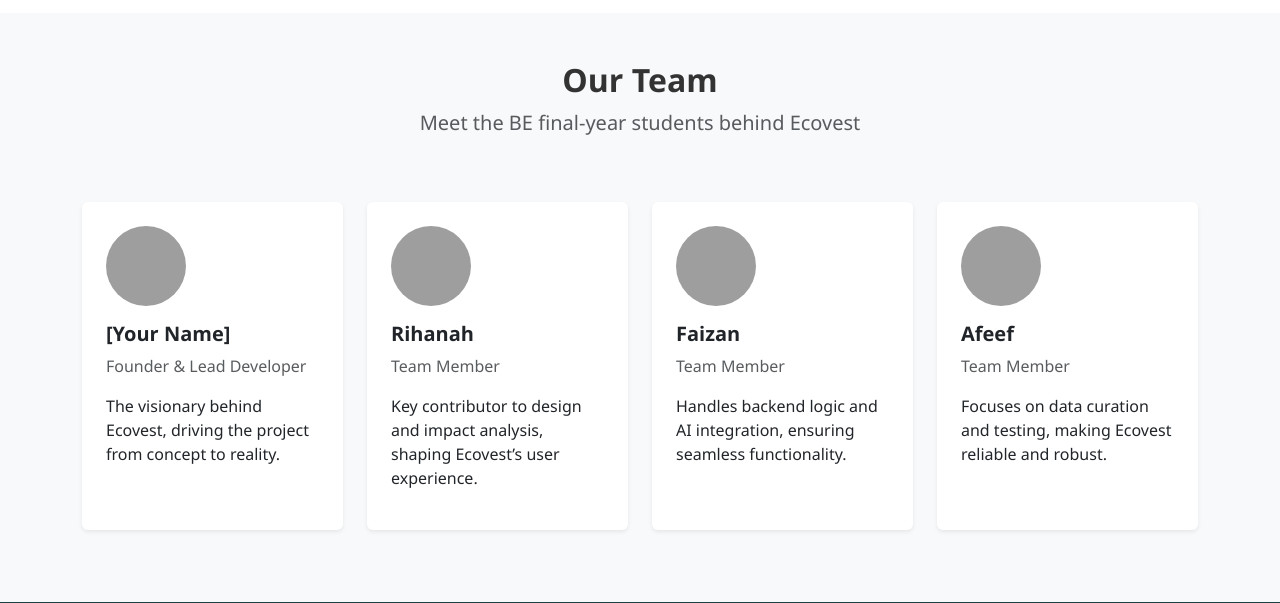
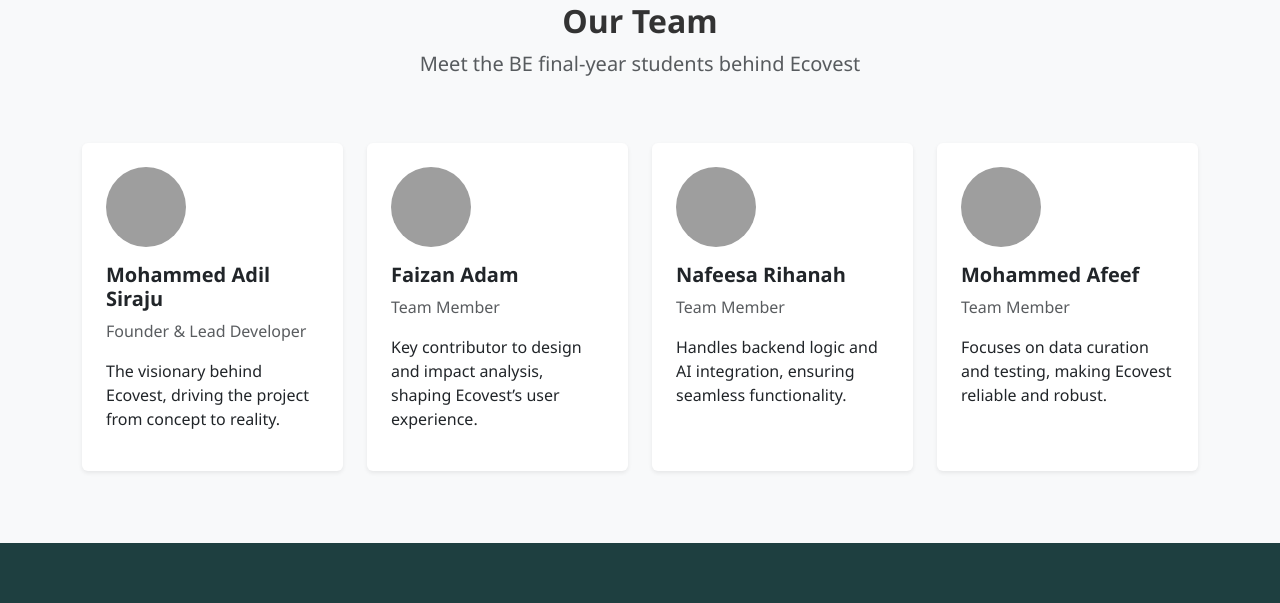
Before and after one commit to adilsiraju/eco2, a Django app: page /learn-more/ in a window 1280 px wide. Shown: the part 1656-2259 px from the top of the page. Run offline with Django 5.2, Linux system fonts and the light colour scheme; some libraries are stand-ins or nearby versions; grey boxes are pictures that could not be loaded.

Commit message:
Update landing and learn more pages with static images and correct team member names

```diff
--- a/core/templates/core/landing.html
+++ b/core/templates/core/landing.html
@@ -297,7 +297,7 @@
                 </div>
             </div>
             <div class="col-lg-6">
-                <img src="https://source.unsplash.com/random/600x400/?team,sustainability" alt="About Ecovest" class="img-fluid rounded shadow">
+                <img src="{% static 'images/about.jpg' %}" alt="About Ecovest" class="img-fluid rounded shadow">
             </div>
         </div>
     </div>
--- a/core/templates/core/learn_more.html
+++ b/core/templates/core/learn_more.html
@@ -20,11 +20,11 @@
         <div class="row align-items-center">
             <div class="col-lg-6 mb-4 mb-lg-0">
                 <h2 class="fw-bold mb-4">Our Mission</h2>
-                <p>Ecovest was founded in 2025 as a final-year BE project by [Your Name], with a vision to blend financial returns with environmental impact. We’re a team of passionate students empowering investors to fund sustainable initiatives and innovative startups.</p>
+                <p>Ecovest was founded in 2025 as a final-year BE project by Adil Siraju, with a vision to blend financial returns with environmental impact. We’re a team of passionate students empowering investors to fund sustainable initiatives and innovative startups.</p>
                 <p>Through transparency and cutting-edge tech, we connect you to opportunities in renewable energy, water conservation, recycling, and green technology—making every investment count.</p>
             </div>
             <div class="col-lg-6">
-                <img src="https://source.unsplash.com/random/600x400/?sustainability" alt="Our Mission" class="img-fluid rounded shadow">
+                <img src="{% static 'images/mission.jpg' %}" alt="Our Mission" class="img-fluid rounded shadow">
             </div>
         </div>
     </div>
@@ -40,7 +40,7 @@
                 <p>Analyzing investment amounts, categories, duration, scale, location, and technology, our AI offers insights to maximize your impact—proof of what BE students can achieve!</p>
             </div>
             <div class="col-lg-6 order-lg-1">
-                <img src="https://source.unsplash.com/random/600x400/?artificialintelligence" alt="AI Model" class="img-fluid rounded shadow">
+                <img src="{% static 'images/aimodel.jpg' %}" alt="AI Model" class="img-fluid rounded shadow">
             </div>
         </div>
     </div>
@@ -57,7 +57,7 @@
                 <a href="{% url 'company_list' %}" class="btn btn-primary mt-3">Explore Startups</a>
             </div>
             <div class="col-lg-6">
-                <img src="https://source.unsplash.com/random/600x400/?startup,green" alt="Startup Companies" class="img-fluid rounded shadow">
+                <img src="{% static 'images/companies.jpg' %}" alt="Startup Companies" class="img-fluid rounded shadow">
             </div>
         </div>
     </div>
@@ -76,8 +76,8 @@
             <div class="col-md-3 mb-4">
                 <div class="card h-100 border-0 shadow-sm">
                     <div class="card-body p-4">
-                        <img src="https://source.unsplash.com/random/100x100/?portrait" class="rounded-circle mb-3" width="80" alt="[Your Name]">
-                        <h5 class="fw-bold">[Your Name]</h5>
+                        <img src="https://source.unsplash.com/random/100x100/?portrait" class="rounded-circle mb-3" width="80" alt="Adil Siraju">
+                        <h5 class="fw-bold">Mohammed Adil Siraju</h5>
                         <p class="text-muted">Founder & Lead Developer</p>
                         <p>The visionary behind Ecovest, driving the project from concept to reality.</p>
                     </div>
@@ -87,7 +87,7 @@
                 <div class="card h-100 border-0 shadow-sm">
                     <div class="card-body p-4">
                         <img src="https://source.unsplash.com/random/100x100/?portrait,woman" class="rounded-circle mb-3" width="80" alt="Rihanah">
-                        <h5 class="fw-bold">Rihanah</h5>
+                        <h5 class="fw-bold">Faizan Adam</h5>
                         <p class="text-muted">Team Member</p>
                         <p>Key contributor to design and impact analysis, shaping Ecovest’s user experience.</p>
                     </div>
@@ -97,7 +97,7 @@
                 <div class="card h-100 border-0 shadow-sm">
                     <div class="card-body p-4">
                         <img src="https://source.unsplash.com/random/100x100/?portrait,man" class="rounded-circle mb-3" width="80" alt="Faizan">
-                        <h5 class="fw-bold">Faizan</h5>
+                        <h5 class="fw-bold">Nafeesa Rihanah</h5>
                         <p class="text-muted">Team Member</p>
                         <p>Handles backend logic and AI integration, ensuring seamless functionality.</p>
                     </div>
@@ -107,7 +107,7 @@
                 <div class="card h-100 border-0 shadow-sm">
                     <div class="card-body p-4">
                         <img src="https://source.unsplash.com/random/100x100/?portrait,man" class="rounded-circle mb-3" width="80" alt="Afeef">
-                        <h5 class="fw-bold">Afeef</h5>
+                        <h5 class="fw-bold">Mohammed Afeef</h5>
                         <p class="text-muted">Team Member</p>
                         <p>Focuses on data curation and testing, making Ecovest reliable and robust.</p>
                     </div>
```
Also changed, not shown: static/images/about.jpg (added), static/images/aimodel.jpg (added), static/images/companies.jpg (added), static/images/mission.jpg (added).
